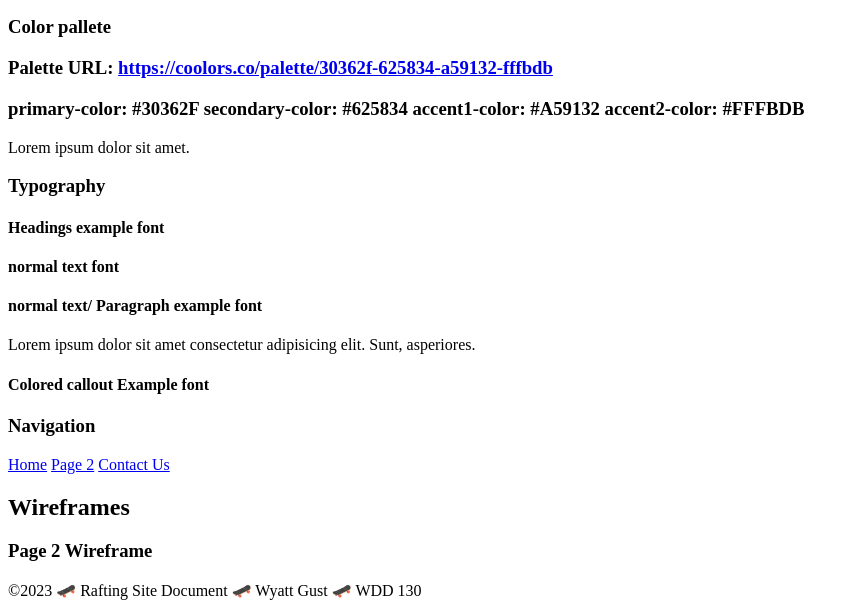
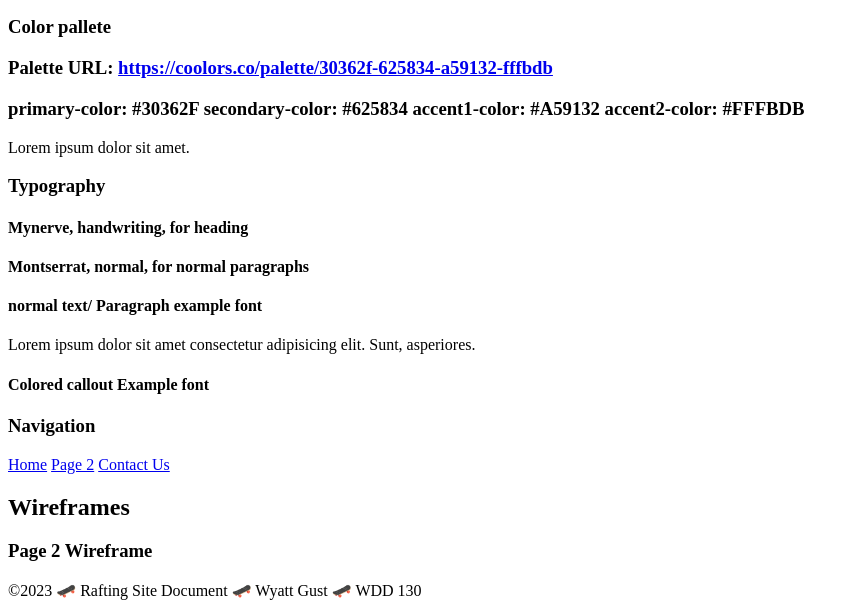
Before and after one commit to wyattgust/wdd130, a plain HTML site: page wwr/site-plan-rafting.html in a window 1280 px wide. Shown: the part 725-1341 px from the top of the page, without its empty margins (0-859 px from the left). Drawn offline with Linux system fonts and the light colour scheme; files that its build step writes are made by us from their sources.

Commit message:
saving wwr styles

```diff
--- a/wwr/site-plan-rafting.html
+++ b/wwr/site-plan-rafting.html
@@ -50,8 +50,8 @@
             </h3>
             <p>Lorem ipsum dolor sit amet.</p>
             <h3>Typography</h3>
-            <h4>Headings example font</h4>
-            <h4>normal text font</h4>
+            <h4>Mynerve, handwriting, for heading</h4>
+            <h4>Montserrat, normal, for normal paragraphs</h4>
             <h4>normal text/ Paragraph example font</h4>
             <p>Lorem ipsum dolor sit amet consectetur adipisicing elit. Sunt, asperiores.</p>
             <h4>Colored callout Example font</h4>
```
